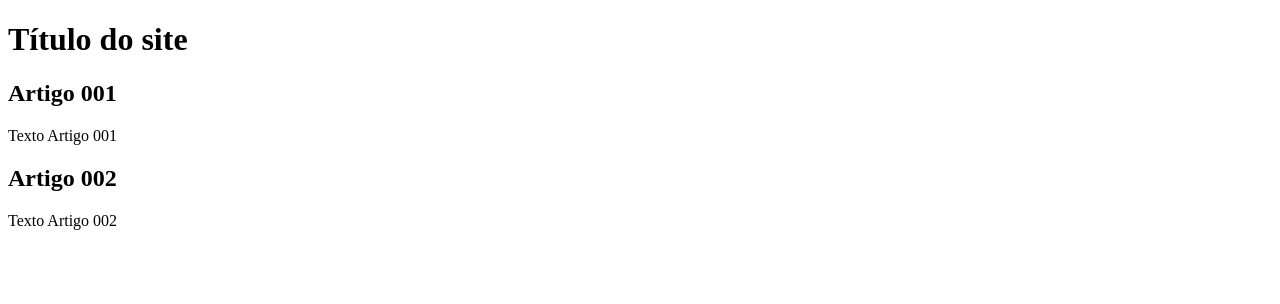
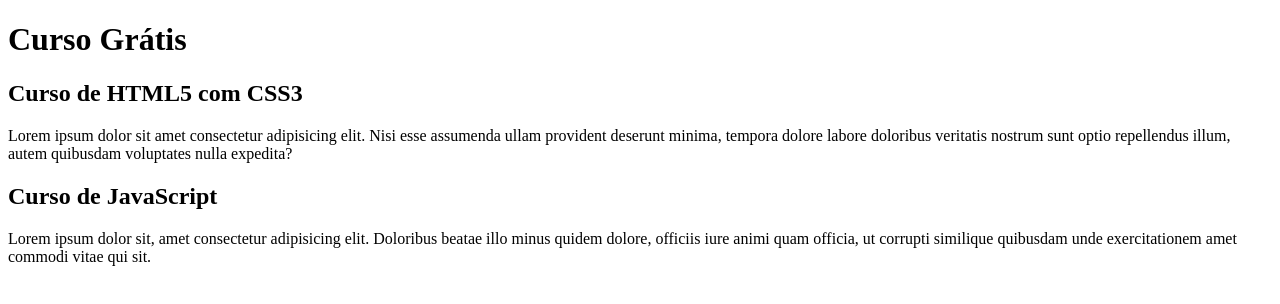
Before and after one commit to Eros-afk/projeto-site, a plain HTML site: page index.html in a window 1280 px wide. Drawn offline with Linux system fonts and the light colour scheme.

Commit message:
comecei a escrever o conteudo

```diff
--- a/index.html
+++ b/index.html
@@ -8,15 +8,15 @@
 <body>
     <main>
         <header>
-            <h1>Título do site</h1>
+            <h1>Curso Grátis</h1>
         </header>
         <article>
-            <h2>Artigo 001</h2>
-            <p>Texto Artigo 001</p>
+            <h2>Curso de HTML5 com CSS3</h2>
+            <p>Lorem ipsum dolor sit amet consectetur adipisicing elit. Nisi esse assumenda ullam provident deserunt minima, tempora dolore labore doloribus veritatis nostrum sunt optio repellendus illum, autem quibusdam voluptates nulla expedita?</p>
         </article>
         <article>
-            <h2>Artigo 002</h2>
-            <p>Texto Artigo 002</p>
+            <h2>Curso de JavaScript</h2>
+            <p>Lorem ipsum dolor sit, amet consectetur adipisicing elit. Doloribus beatae illo minus quidem dolore, officiis iure animi quam officia, ut corrupti similique quibusdam unde exercitationem amet commodi vitae qui sit.</p>
         </article>
     </main>
 </body>
```
